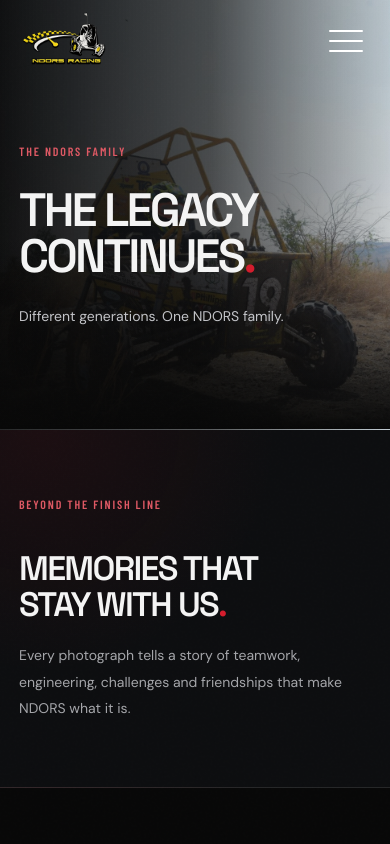
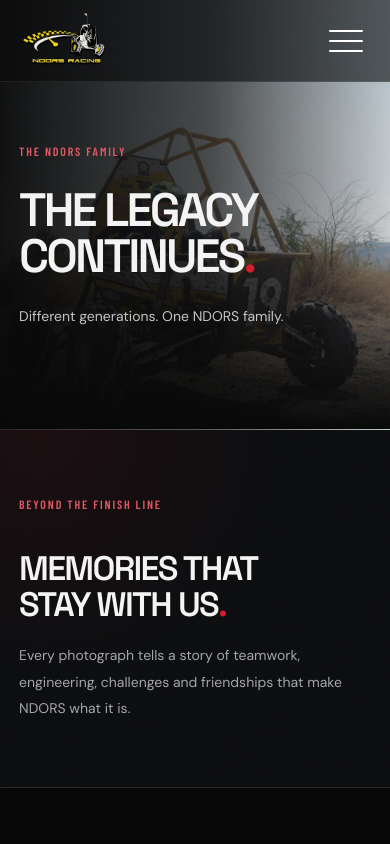
Before and after one commit to yaswanth-katadi/TEAM-NDORS, a React (Vite) app: page /alumni in a window 390 px wide. Shown: the top 844 px of the page. Built offline with nearby package versions, Linux system fonts and the light colour scheme; a web font is replaced by a local one.

Commit message:
Add translucent glass effect to navbar

```diff
--- a/src/components/layout/Navbar.css
+++ b/src/components/layout/Navbar.css
@@ -10,6 +10,18 @@
   justify-content: space-between;
   z-index: 2000;
   pointer-events: none;
+
+  /* Premium glassmorphism */
+  background: rgba(10, 10, 10, 0.48);
+  -webkit-backdrop-filter: blur(18px) saturate(140%);
+  backdrop-filter: blur(18px) saturate(140%);
+
+  border-bottom: 1px solid rgba(255, 255, 255, 0.08);
+
+  transition:
+    background 0.35s ease,
+    backdrop-filter 0.35s ease,
+    border-color 0.35s ease;
 }
 
 .navbar-brand,
@@ -101,6 +113,9 @@
   .site-navbar {
     height: 82px;
     padding: 0 5%;
+    background: rgba(10, 10, 10, 0.58);
+    -webkit-backdrop-filter: blur(16px) saturate(140%);
+    backdrop-filter: blur(16px) saturate(140%);
   }
 
   .navbar-brand img {
```
